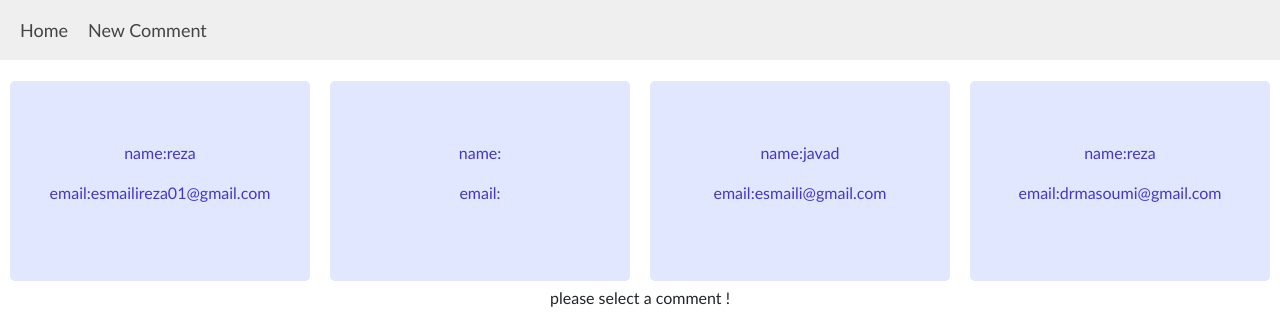
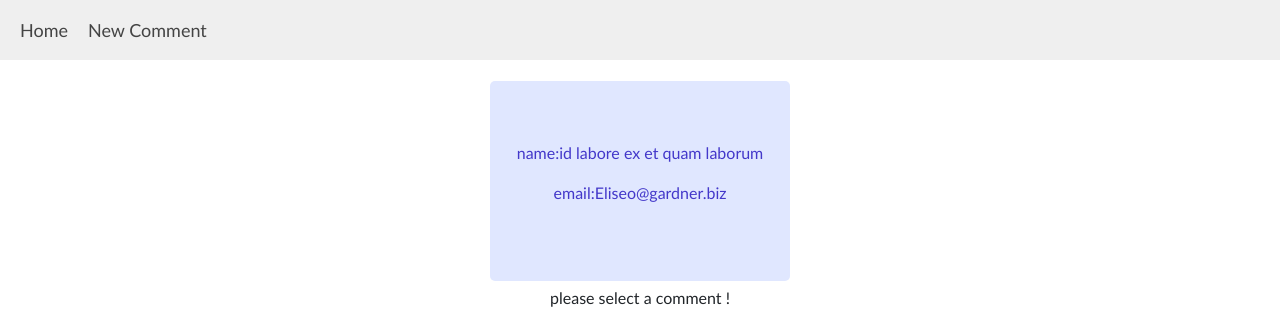
Before and after one commit to esmailireza/http-app, a React (Create React App) app: page / in a window 1280 px wide. Shown: the top 330 px of the page. Built offline with nearby package versions, Linux system fonts and the light colour scheme; data requests are answered from the project's data file.

Commit message:
fix dataBase and delete previous dataBase

```diff
--- a/db.json
+++ /dev/null
@@ -1,42 +0,0 @@
-{
-  "posts": [
-    {
-      "id": 1,
-      "title": "json-server",
-      "author": "typicode"
-    }
-  ],
-  "comments": [
-    {
-      "name": "reza",
-      "email": "esmailireza01@gmail.com",
-      "content": "",
-      "postId": 10,
-      "id": 1
-    },
-    {
-      "name": "",
-      "email": "",
-      "content": "",
-      "postId": 10,
-      "id": 2
-    },
-    {
-      "name": "javad",
-      "email": "esmaili@gmail.com",
-      "content": "",
-      "postId": 10,
-      "id": 3
-    },
-    {
-      "name": "reza",
-      "email": "drmasoumi@gmail.com",
-      "content": "ddddddddddd",
-      "postId": 10,
-      "id": 4
-    }
-  ],
-  "profile": {
-    "name": "typicode"
-  }
-}
--- a/src/Components/NewComment/NewComment.js
+++ b/src/Components/NewComment/NewComment.js
@@ -46,7 +46,7 @@ const NewComment = ({ updatedState }) => {
         <div className="col-md-5">
           <form>
             <div className="form-group">
-              <label for="exampleInputEmail1">Name</label>
+              <label>Name</label>
               <input
                 type="text"
                 className="form-control"
```
